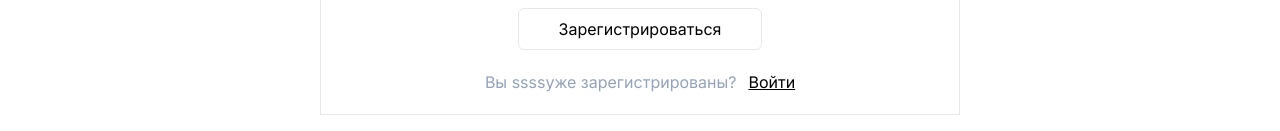
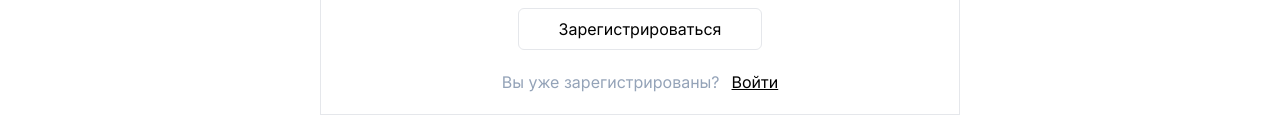
Before and after one commit to stucksippin/payment-service, a Next.js app: page /register in a window 1280 px wide. Shown: the part 305-436 px from the top of the page. Built offline with nearby package versions, Linux system fonts and the light colour scheme; no server answers.

Commit message:
fixed 0.2

```diff
--- a/app/layout.js
+++ b/app/layout.js
@@ -5,8 +5,8 @@ import Header from "./components/Header";
 const inter = Inter({ subsets: ["latin"] });
 
 export const metadata = {
-  title: "Create Next App",
-  description: "Generated by create next app",
+  title: "Payment Service",
+  description: "payment service for naebalovo company",
 };
 
 export default function RootLayout({ children }) {
--- a/app/register/page.js
+++ b/app/register/page.js
@@ -5,7 +5,6 @@ import { redirect } from 'next/navigation'
 
 export default function page() {
 
-    console.log('Privet!')
 
     async function registerUser(formData) {
 
@@ -41,7 +40,7 @@ export default function page() {
             <button className='border px-10 py-2 rounded-md w-fit mx-auto '>Зарегистрироваться</button>
             {/* {existingUser && <p>Аккаунт с такой почтой уже существует</p>} */}
             <div className='flex mx-auto mt-5'>
-                <p className='text-slate-400'>Вы ssssуже зарегистрированы? </p>
+                <p className='text-slate-400'>Вы уже зарегистрированы? </p>
                 <Link className='underline ml-3' href={'/Login'}>Войти</Link>
             </div>
 
--- a/package.json
+++ b/package.json
@@ -4,8 +4,8 @@
   "private": true,
   "scripts": {
     "postinstall": "prisma generate",
+    "build": "prisma generate && <actual-build-command>",
     "dev": "next dev",
-    "build": "next build",
     "start": "next start",
     "lint": "next lint"
   },
```
